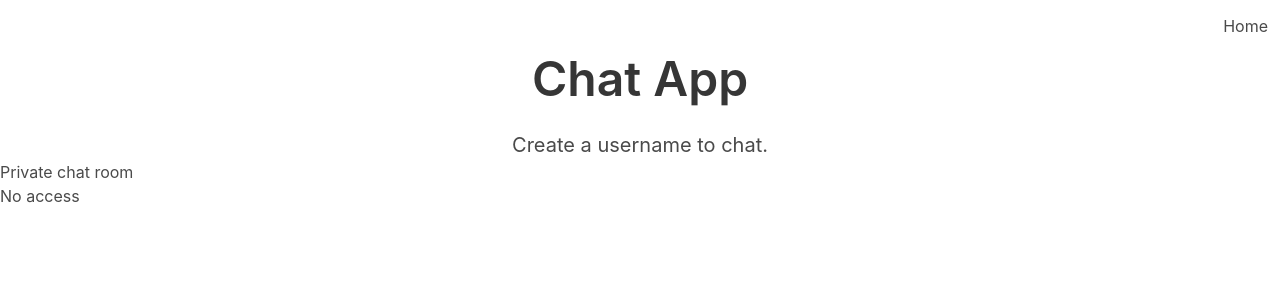
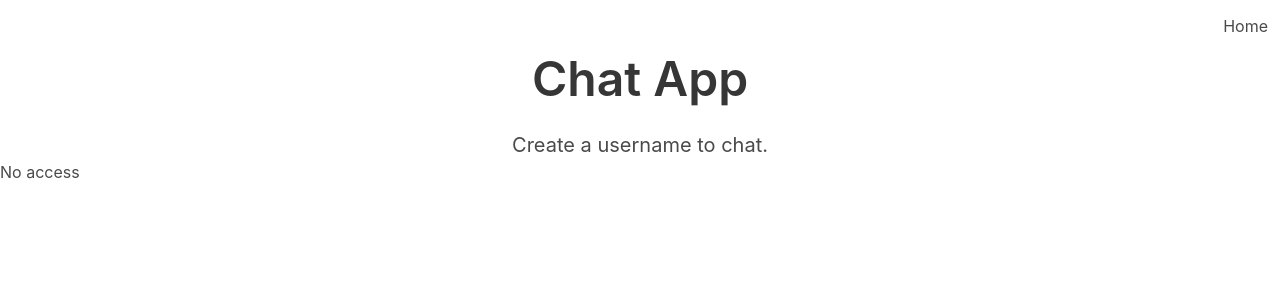
Before and after one commit to timamero/react-nodejs-video-chat, a React (Create React App) app in the folder frontend/: page /p-room/1 in a window 1280 px wide. Shown: the top 300 px of the page. Built offline with nearby package versions, Linux system fonts and the light colour scheme; no server answers.

Commit message:
remove text

```diff
--- a/frontend/src/pages/PrivateRoom.tsx
+++ b/frontend/src/pages/PrivateRoom.tsx
@@ -30,11 +30,8 @@ const PrivateRoom = () => {
 
   return (
     <Layout>
-      Private chat room
-
       {userHasAccess
-        ?
-          <Chat />
+        ? <Chat />
         : <p>No access</p>}
     </Layout>
   )
```
